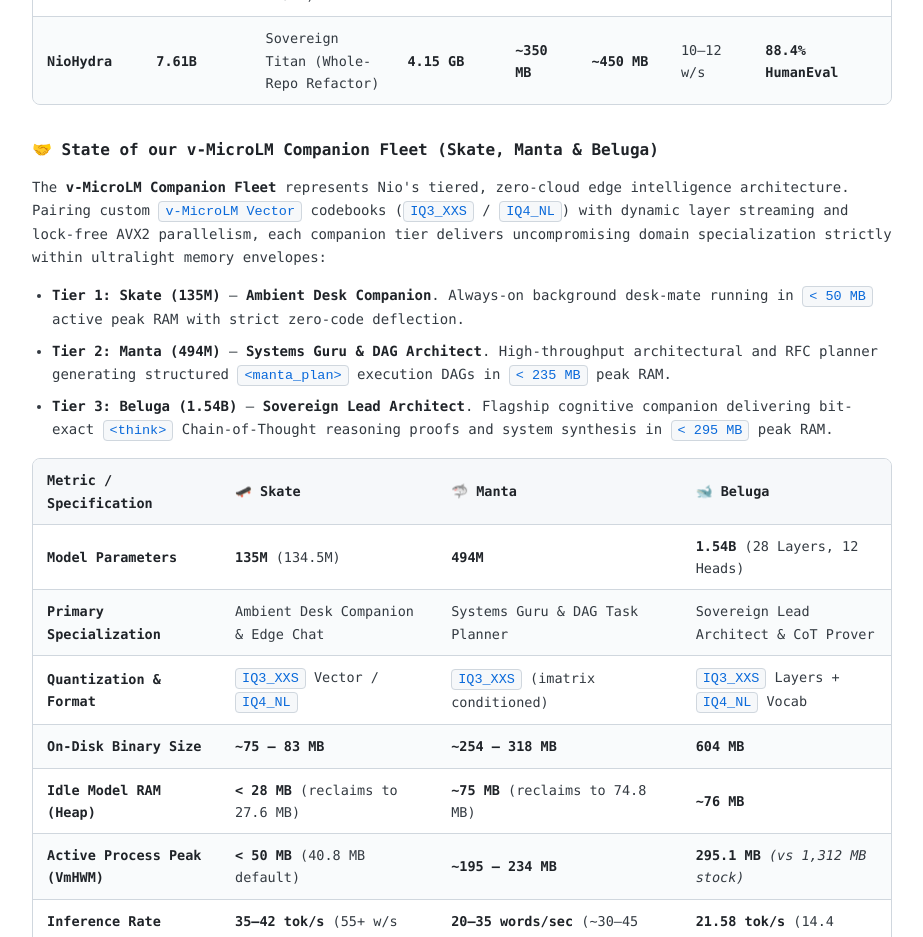
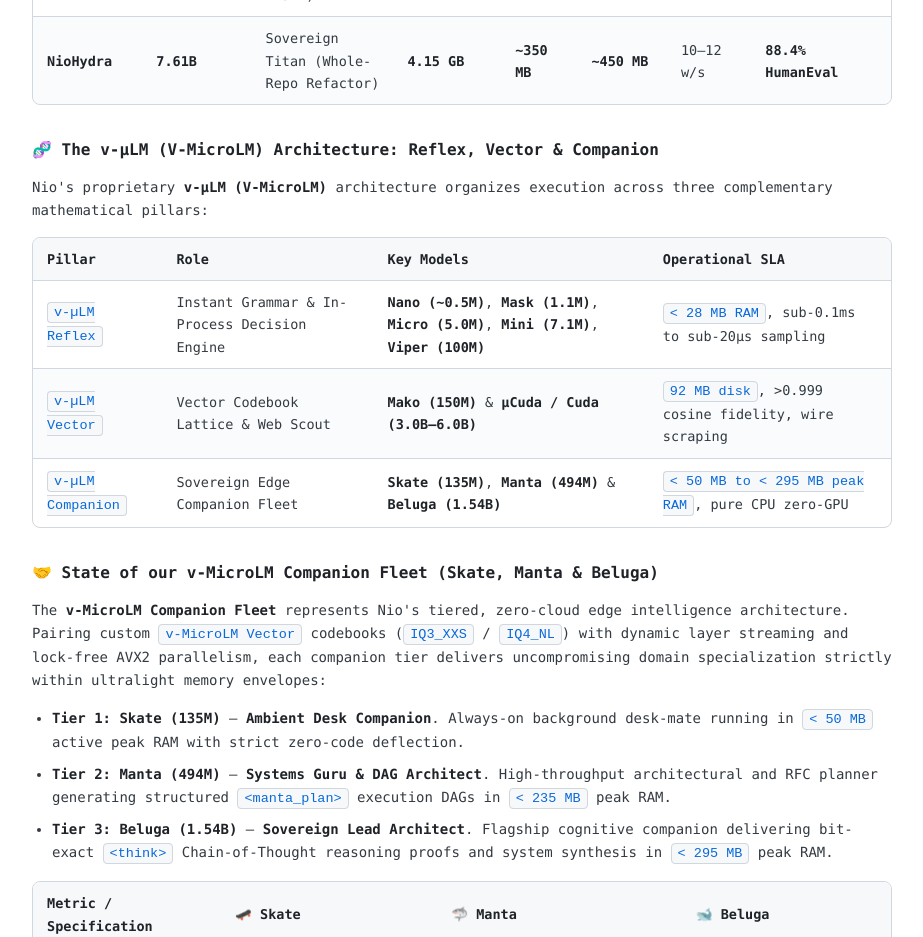
Before and after one commit to nio-labs/nio-xs, a website: page docs/index.html in a window 1280 px wide. Shown: the part 5220-6157 px from the top of the page, without its empty margins (323-1246 px from the left). Drawn offline with nearby package versions, Linux system fonts and the light colour scheme; a web font is replaced by a local one.

Commit message:
docs: align v-µLM architecture taxonomy to Reflex, Vector, and Companion

```diff
--- a/docs/index.html
+++ b/docs/index.html
@@ -357,6 +357,17 @@ nioxs viper plugin list</code></pre>
               <tr><td><strong>NioRay</strong></td><td><strong>1.54B</strong></td><td>Rapid Code Synthesizer (Full Brain)</td><td><strong>980 MB (Q4_K)</strong></td><td><strong>~88 MB</strong></td><td><strong>~188 MB</strong></td><td>24–28 w/s</td><td><strong>75.6% HumanEval</strong></td></tr>
               <tr><td><strong>NioApex</strong></td><td><strong>3.09B</strong></td><td>Mini Coding Model (Full Brain)</td><td><strong>1.78 GB</strong></td><td><strong>~135 MB</strong></td><td><strong>~235 MB</strong></td><td>16–22 w/s</td><td><strong>81.7% HumanEval</strong></td></tr>
               <tr><td><strong>NioHydra</strong></td><td><strong>7.61B</strong></td><td>Sovereign Titan (Whole-Repo Refactor)</td><td><strong>4.15 GB</strong></td><td><strong>~350 MB</strong></td><td><strong>~450 MB</strong></td><td>10–12 w/s</td><td><strong>88.4% HumanEval</strong></td></tr>
+            </tbody>
+          </table></div>
+
+          <h3 style="margin-top: 2rem; margin-bottom: 0.75rem;">🧬 The v-µLM (V-MicroLM) Architecture: Reflex, Vector &amp; Companion</h3>
+          <p>Nio's proprietary <strong>v-µLM (V-MicroLM)</strong> architecture organizes execution across three complementary mathematical pillars:</p>
+          <div class="table-container"><table>
+            <thead><tr><th>Pillar</th><th>Role</th><th>Key Models</th><th>Operational SLA</th></tr></thead>
+            <tbody>
+              <tr><td><code>v-µLM Reflex</code></td><td>Instant Grammar &amp; In-Process Decision Engine</td><td><strong>Nano (~0.5M)</strong>, <strong>Mask (1.1M)</strong>, <strong>Micro (5.0M)</strong>, <strong>Mini (7.1M)</strong>, <strong>Viper (100M)</strong></td><td><code>&lt; 28 MB RAM</code>, sub-0.1ms to sub-20µs sampling</td></tr>
+              <tr><td><code>v-µLM Vector</code></td><td>Vector Codebook Lattice &amp; Web Scout</td><td><strong>Mako (150M)</strong> &amp; <strong>µCuda / Cuda (3.0B–6.0B)</strong></td><td><code>92 MB disk</code>, &gt;0.999 cosine fidelity, wire scraping</td></tr>
+              <tr><td><code>v-µLM Companion</code></td><td>Sovereign Edge Companion Fleet</td><td><strong>Skate (135M)</strong>, <strong>Manta (494M)</strong> &amp; <strong>Beluga (1.54B)</strong></td><td><code>&lt; 50 MB to &lt; 295 MB peak RAM</code>, pure CPU zero-GPU</td></tr>
             </tbody>
           </table></div>
 
```
Also changed, not shown: README.md.
